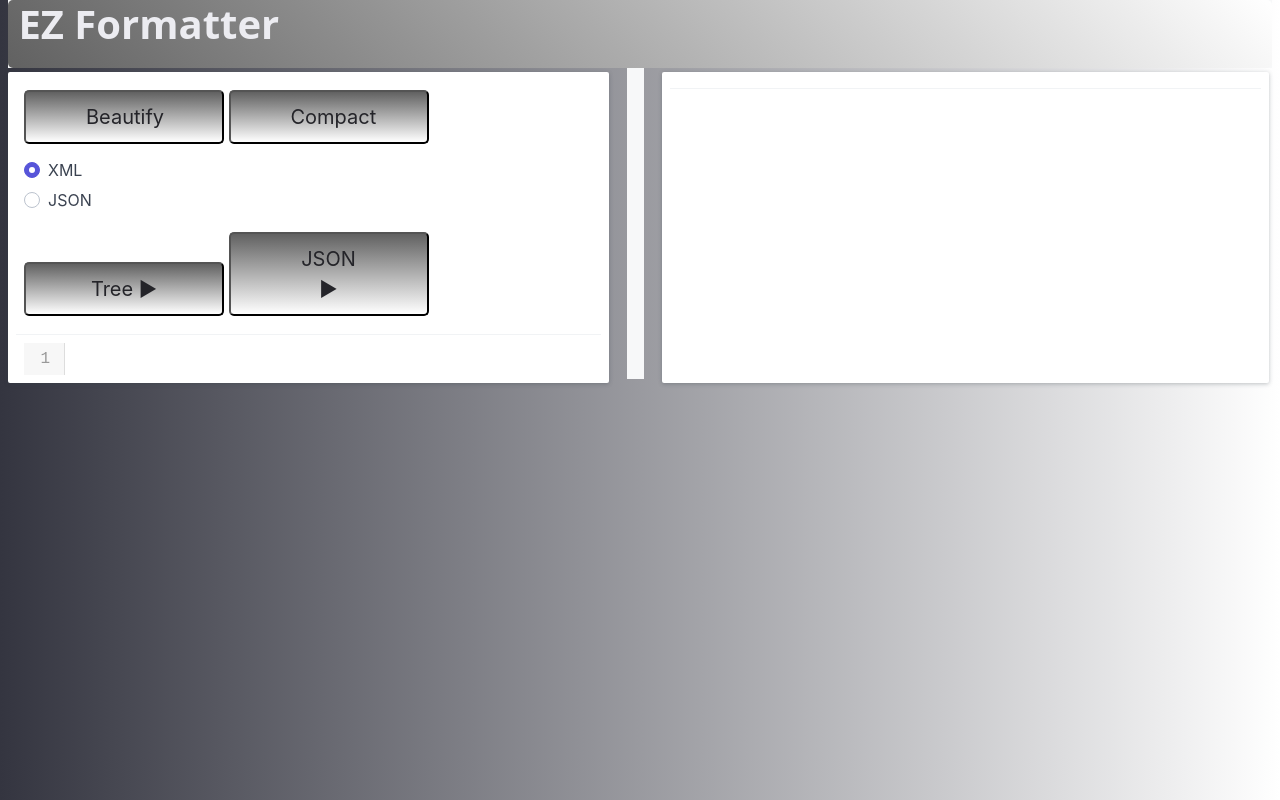
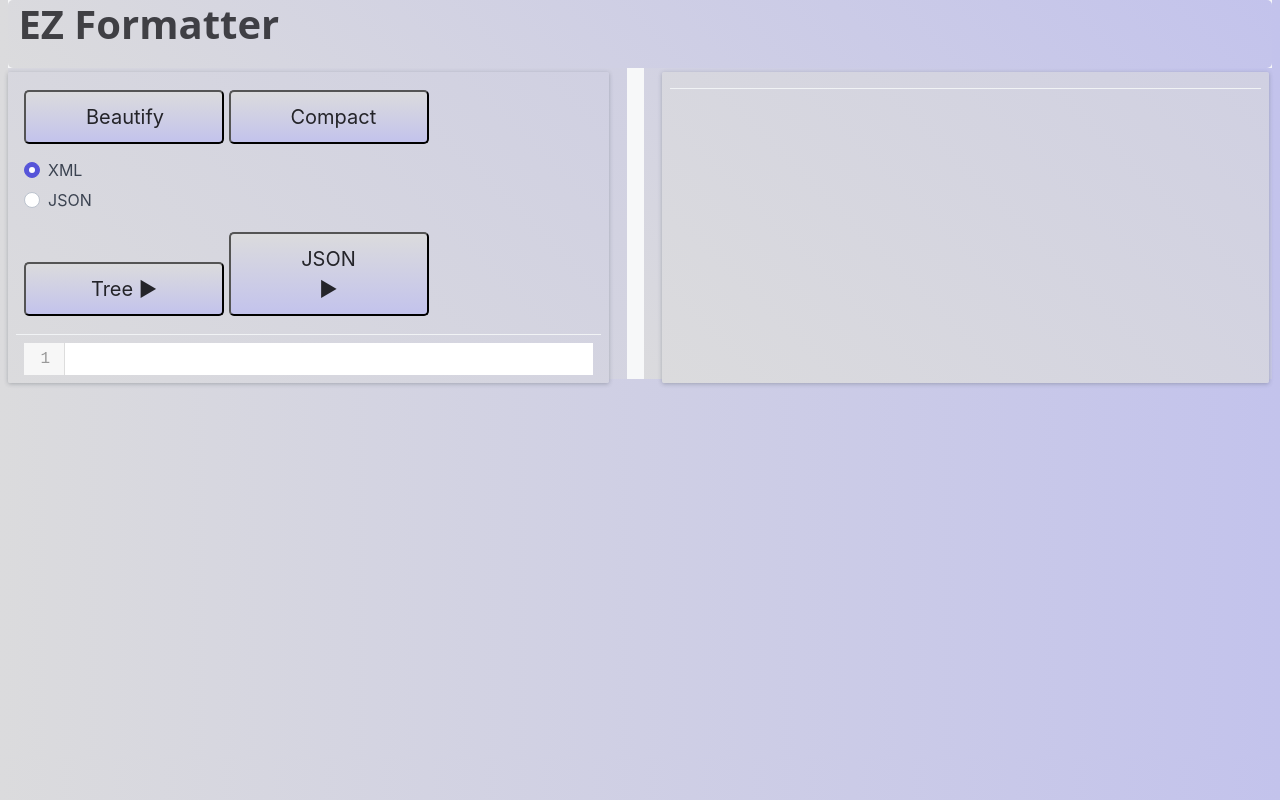
Before and after one commit to coinbrute/ez-formatter, a React (Create React App) app: page / in a window 1280 px wide. Built offline with nearby package versions, Linux system fonts and the light colour scheme.

Commit message:
fixed error converting json to xml not adding root parent tags. and more shitty styling.

```diff
--- a/public/index.html
+++ b/public/index.html
@@ -3,7 +3,7 @@
   <head>
     <meta charset="utf-8">
   </head>
-  <body style="background: linear-gradient(90deg, #343540, #ffffff);">
+  <body style="background: linear-gradient(90deg, #dbdbdd, #c3c3ec);">
     <div id="root"></div>
   </body>
 </html>
--- a/src/App.css
+++ b/src/App.css
@@ -23,7 +23,7 @@
 }
 
 .navbar-section {
-    background: linear-gradient(45deg, #616161, #ffffff);
+    background: linear-gradient(45deg, #dbdbdd, #c3c3ec);
     --tw-text-opacity: 1;
     color: rgba(236,236,241,var(--tw-text-opacity));
     border-radius: 5px;
@@ -33,12 +33,12 @@
 .title-font {
     font-family: system-ui;
     font-weight: 700;
-    --tw-text-opacity: 1;
-    color: rgba(236,236,241,var(--tw-text-opacity));
+    --tw-text-opacity: .85;
+    color: rgba(36,36,41,var(--tw-text-opacity));
 }
 
 .button-style {
-    background: -webkit-linear-gradient(#616161, #ffffff);
+    background: -webkit-linear-gradient(#dbdbdd, #c3c3ec);
     --tw-text-opacity: 1;
     color: rgba(36,36,41,var(--tw-text-opacity));
     font-size: 20px;
@@ -56,6 +56,7 @@
 .menu {
     margin-right: 3%;
     min-width: stretch;
+    background: linear-gradient(45deg, #dbdbdd, #d0d0e2);
 }
 
 
@@ -72,6 +73,7 @@
     bottom: 0;*/
     width: 49%;
     display: flex;
+    background: linear-gradient(45deg, #dbdbdd, #d0d0e2);
 }
 
 #right_panel {
@@ -81,6 +83,7 @@
     bottom: 0;*/
     width: 51%;
     display: flex;
+    background: linear-gradient(45deg, #dbdbdd, #c3c3ec);
 }
 
 #drag {
--- a/src/components/X2J.js
+++ b/src/components/X2J.js
@@ -127,6 +127,7 @@ class X2J extends Component {
                     spaces: 2,
                     compact: true
                 });
+                xml = xml.includes("<root>") ? xml : `<root>${xml}</root>`;
                 this.targetEditor = this.createCodeMirrorEditor("xml", 'previewArea', xml);
             }
         } catch (e) {
--- a/src/index.css
+++ b/src/index.css
@@ -2,5 +2,5 @@ body {
     margin: 0;
     padding: 0;
     font-family: Roboto , sans-serif;
-    background: -moz-radial-gradient(#343540, #487597)!important;
+    background: -moz-radial-gradient(#dbdbdd, #c3c3ec)!important;
 }
```
